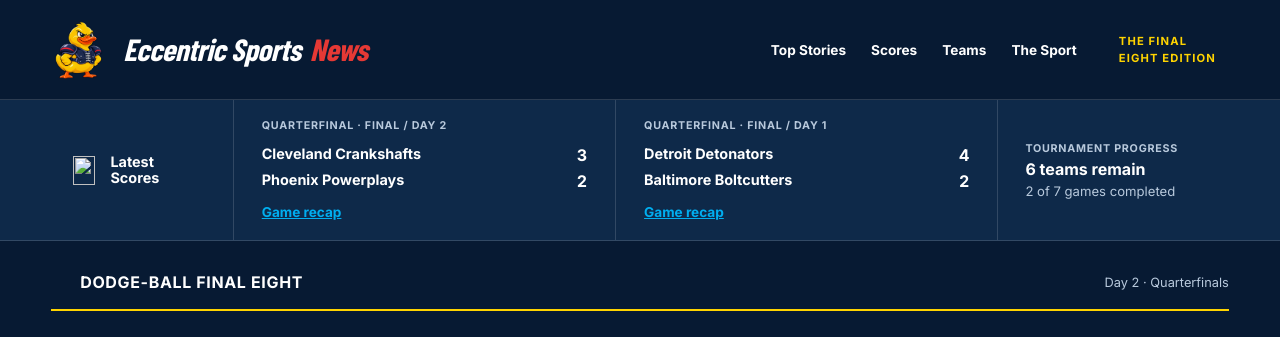
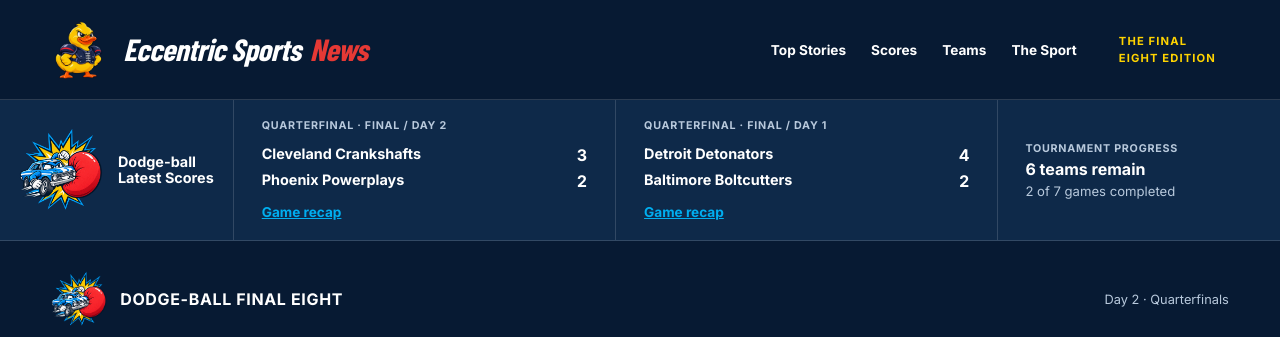
Before and after one commit to Grax32/espn8, a plain HTML site: page src/index.html in a window 1280 px wide. Shown: the top 337 px of the page. Drawn offline with nearby package versions, Linux system fonts and the light colour scheme; grey boxes are pictures that could not be loaded; a web font is replaced by a local one.

Commit message:
coverage

```diff
--- a/src/index.html
+++ b/src/index.html
@@ -15,6 +15,8 @@
     .brand-wordmark{display:flex;align-items:baseline;gap:.3em;white-space:nowrap}
     .brand-wordmark>span{color:#fff}.brand-wordmark b{color:var(--red);font:inherit}
     .site-footer .brand{font-size:1.25rem}.site-footer .brand img{width:42px;height:42px}
+    .scores-label .sport-logo{width:84px;height:84px;object-fit:contain}
+    .event-bar .sport-logo{width:56px;height:56px;object-fit:contain}
     @media(max-width:560px){.brand{gap:11px}.brand img{width:46px;height:46px}.brand-wordmark{display:block}.brand-wordmark b{display:block}.site-footer .brand-wordmark{display:flex}.site-footer .brand-wordmark b{display:inline}}
   </style>
   <script src="script.js" defer></script>
@@ -38,7 +40,7 @@
 
   <main id="main-content">
     <section id="scores" class="score-strip" aria-label="Latest Dodge-ball scores">
-      <div class="scores-label"><img src="assets/esn-bolt.svg" alt=""><strong>Latest<br>Scores</strong></div>
+      <div class="scores-label"><img class="sport-logo" src="assets/dodge-ball-logo.png" alt=""><strong>Dodge-ball<br>Latest Scores</strong></div>
       <article class="score-card">
         <p>Quarterfinal · Final / Day 2</p>
         <div><span>Cleveland Crankshafts</span><strong>3</strong></div>
@@ -59,7 +61,7 @@
     </section>
 
     <div class="page-wrap" id="top">
-      <div class="event-bar"><img src="assets/esn-bolt.svg" alt=""><strong>Dodge-ball Final Eight</strong><span>Day 2 · Quarterfinals</span></div>
+      <div class="event-bar"><img class="sport-logo" src="assets/dodge-ball-logo.png" alt=""><strong>Dodge-ball Final Eight</strong><span>Day 2 · Quarterfinals</span></div>
       <div class="lead-layout">
         <article id="top-stories" class="lead-story">
           <div class="field-art">
```
Also changed, not shown: src/assets/dodge-ball-logo.png (added), src/assets/team-logos/austin-afterburners-logo-reference.png (added), src/assets/team-logos/baltimore-boltcutters-logo-reference.png (added), src/assets/team-logos/charlotte-chargers-logo-reference.png (added), src/assets/team-logos/chicago-chicanes-logo-reference.png (added), 14 other files.
